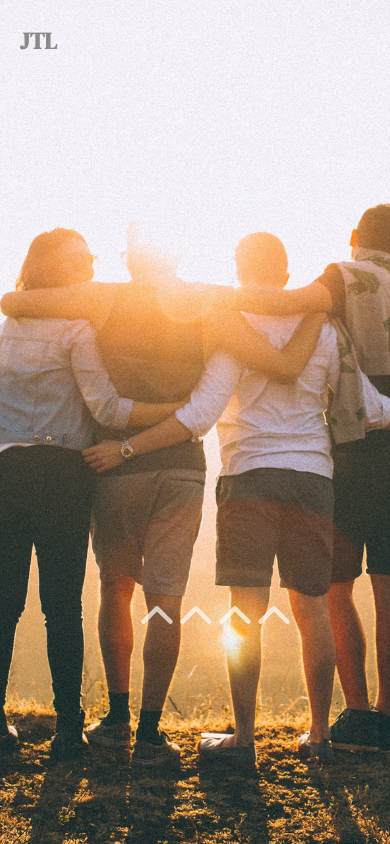
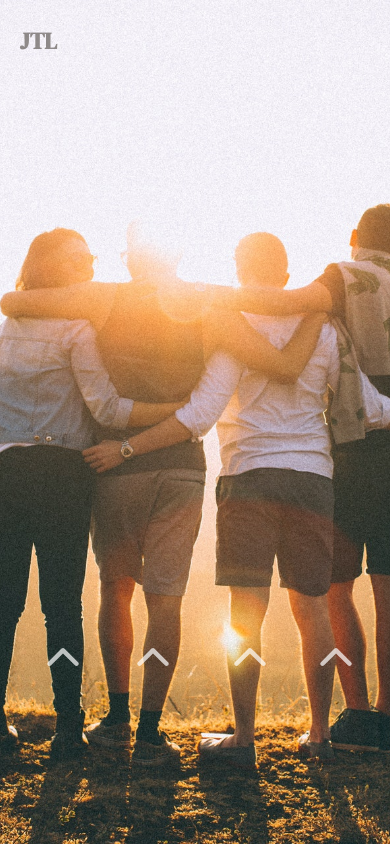
Before and after one commit to joshganote/30-Day-Challenge, a React (Create React App) app: page / in a window 390 px wide. Built offline with nearby package versions, Linux system fonts and the light colour scheme.

Commit message:
commiting this branch to continue with Jared narrative

```diff
--- a/src/components/HomePage.js
+++ b/src/components/HomePage.js
@@ -1,5 +1,6 @@
 import React from 'react';
 import { useHistory } from 'react-router-dom';
+
 import backgroundImage from '../assets/new-background-big.jpg';
 import { IoIosArrowUp } from 'react-icons/io';
 
@@ -30,17 +31,23 @@ const HomePage = () => {
             <img src={backgroundImage} className="homepage-background" />
             <h1 className="header">JTL</h1>
 
-            <div className="arrow arrow-one" onClick={navigateToJared}>
-                <IoIosArrowUp />
-            </div>
-
+            <div className="jared-arrow arrow arrow-one" onClick={navigateToJared}><IoIosArrowUp /></div>
             <div className="description-box description-one description-text hide-text">
                 <p>Jared Logan</p>
             </div>
-
-            <div className="arrow arrow-two"><IoIosArrowUp /></div>
-            <div className="arrow arrow-three"><IoIosArrowUp /></div>
-            <div className="arrow arrow-four"><IoIosArrowUp /></div>
+            <div
+            className="matt-arrow arrow arrow-two" onClick={navigateToMatt}><IoIosArrowUp /></div>
+            <div className="description-box description-two description-text hide-text">
+                <p>Matthew Boda</p>
+            </div>
+            <div className="arrow arrow-three" onClick={navigateToCallan}><IoIosArrowUp /></div>
+            <div className="description-box description-three description-text hide-text">
+                <p>Callan Searcy</p>
+            </div>
+            <div className="arrow arrow-four" onClick={navigateToZane}><IoIosArrowUp /></div>
+            <div className="description-box description-four description-text hide-text">
+                <p>Kyl Means</p>
+            </div>
             {/* <div className="jared-container">
                 <button onClick={navigateToJared} className="zone1"></button>
             </div>
--- a/src/css/Animation.css
+++ b/src/css/Animation.css
@@ -1,75 +1,208 @@
-/*------ Main Description Arrow ------*/
-.arrow {
-  position: absolute;
-  -o-object-fit: contain;
-  object-fit: contain;
-  font-size: 3em;
-  color: #ffffff;
-  opacity: 0.7;
-  top: 70%;
-  width: 5%;
-  height: 5%;
-  cursor: pointer;
+/* ------ Main Description Arrow ------
+
+
+/*--- Break points for different screen sizes ---*/
+/* @media screen and (max-width: 991px) {
+  .arrow-up {
+    left: 31%;
   }
 
-.arrow:hover + .hide-text {
-  display: block;
-  animation-duration: 1s;
-  animation-name: slideUpJared;
+  .image-4 {
+    left: 43%;
   }
 
-@keyframes slideUpJared {
-  from {
-    top: 60%;
-    left: 29%;
-    opacity: 25%;
+  .image-5 {
+    left: 54%;
   }
-  to {
-    top: 57%;
-    left: 29%;
-    opacity: 100%;
+
+  .image-6 {
+    left: 64%;
   }
 }
 
+@media screen and (max-width: 767px) {
+  .heading-2 {
+    left: 20px;
+    top: 20px;
+    width: 16vw;
+    height: 8vh;
+    line-height: 8vh;
+  }
+
+  .arrow-up {
+    left: 25%;
+  }
+
+  .image-4 {
+    left: 41%;
+    width: 5%;
+    height: 5%;
+  }
+
+  .image-5 {
+    left: 57%;
+  }
+
+  .image-6 {
+    left: 71%;
+  }
+}
+
+@media screen and (max-width: 479px) {
+  .heading-2 {
+    height: 5vh;
+    line-height: 5vh;
+  }
+
+  .arrow-up {
+    left: 6%;
+    width: 10%;
+    height: 5%;
+  }
+
+  .image-4 {
+    left: 34%;
+    width: 10%;
+  }
+
+  .image-5 {
+    left: 61%;
+    width: 10%;
+  }
+
+  .image-6 {
+    left: 83%;
+    width: 10%;
+  }
+} */
+/* @media screen and (max-width: 1080px) {
   .arrow-one {
-  left: 34%;
+    left: 20%;
+    font-size: 3em;
   }
 
   .arrow-two {
-  left: 44%;
+    left: 38%;
+    font-size: 3em;
+  }
+
+  .arrow-three {
+    left: 58%;
+    font-size: 3em;
+  }
+
+  .arrow-four{
+    left: 75%;
+    font-size: 3em;
+  }
+}
+
+@media screen and (max-width: 991px) {
+  .arrow-one {
+    left: 32%;
+    font-size: 3em;
+  }
+
+  .arrow-two {
+    left: 43%;
+    font-size: 3em;
   }
 
   .arrow-three {
     left: 54%;
+    font-size: 3em;
+  }
+
+  .arrow-4{
+    left: 64%;
+    font-size: 3em;
+  }
+}
+
+@media screen and (max-width: 770px) {
+  .arrow-one {
+    left: 20%;
+    font-size: 3em;
+  }
+
+  .arrow-two {
+    left: 38%;
+    font-size: 3em;
+  }
+
+  .arrow-three {
+    left: 55%;
+    font-size: 3em;
   }
 
   .arrow-four {
-  left: 64%;
+    left: 75%;
+    font-size: 3em;
+  }
 }
 
-.description-box {
-  position: absolute;
-  text-align: center;
-  width: 12%;
-  height: 5%;
+@media screen and (max-width: 670px) {
+  .arrow-one {
+    left: 20%;
+    font-size: 2em;
   }
 
-.description-text{
-  color: #f3f0f6;
-  margin: 0;
-  font-family: 'DM Serif Display', sans-serif;
-  font-size: 1.6em;
-  text-shadow: 1px 1px 1px rgba(94, 89, 84),
-                2px 2px 2px rgba(94, 89, 84),
-                3px 3px 3px  rgba(94, 89, 84),
-                4px 4px 4px rgba(94, 89, 84);
-  /* text-shadow: 1px 1px rgb(255, 132, 84),
-                2px 2px rgb(255, 132, 84),
-                3px 3px rgb(255, 132, 84); */
+  .arrow-two {
+    left: 38%;
+    font-size: 2em;
   }
 
-.description-one {
-  left: 29%;
-  top: 57%;
-  padding: 5px 5px;
+  .arrow-three {
+    left: 55%;
+    font-size: 2em;
   }
+
+  .arrow-four {
+    left: 75%;
+    font-size: 2em;
+  }
+}
+
+@media screen and (max-width: 479px) {
+  .arrow-one {
+    left: 10%;
+    font-size: 2em;
+  }
+
+  .arrow-two {
+    left: 34%;
+    font-size: 2em;
+  }
+
+  .arrow-three {
+    left: 60%;
+    font-size: 2em;
+  }
+
+  .arrow-four {
+    left: 80%;
+    font-size: 2em;
+  }
+}
+
+@media screen and (max-width: 289px) {
+  .arrow-one {
+    left: 8%;
+    font-size: 2em;
+  }
+
+  .arrow-two {
+    left: 34%;
+    font-size: 2em;
+  }
+
+  .arrow-three {
+    left: 60%;
+    font-size: 2em;
+  }
+
+  .arrow-four {
+    left: 80%;
+    font-size: 2em;
+  }
+} */
--- a/src/css/HomePage.css
+++ b/src/css/HomePage.css
@@ -1,3 +1,4 @@
+/*----- Main Page Elements -----*/
 .homepage-background {
   position: absolute;
   display: block;
@@ -40,7 +41,6 @@
   object-fit: fill;
 }
 
-/*------ Header for Producer's page------*/
 .header-extend {
   width: 60vw;
   color: rgba(255, 255, 255, 0.90);
@@ -56,7 +56,104 @@
   color: #ffffff;
 }
 
-/*------ Webpage to large iPad Pro responsive ------*/
+.hide-text {
+  display: none;
+}
+
+/*---- Arrow to show name -----*/
+.arrow {
+  position: absolute;
+  -o-object-fit: contain;
+  object-fit: contain;
+  font-size: 3em;
+  color: #ffffff;
+  opacity: 0.7;
+  top: 75%;
+  width: 8%;
+  height: 8%;
+  cursor: pointer;
+}
+
+.jared-arrow:hover + .hide-text {
+  display: block;
+  animation-duration: 1s;
+  animation-name: slideJaredUp;
+}
+
+@keyframes slideJaredUp {
+  from {
+    top: 67%;
+    left: 27%;
+    opacity: 25%;
+  }
+  to {
+    top: 60%;
+    left: 27%;
+    opacity: 100%;
+  }
+}
+
+.arrow-one {
+  left: 34%;
+}
+
+.arrow-two {
+  left: 44%;
+}
+
+.arrow-three {
+  left: 54%;
+}
+
+.arrow-four {
+  left: 64%;
+}
+
+.description-box {
+  position: absolute;
+  text-align: center;
+  width: 18%;
+  height: 5%;
+}
+
+.description-text{
+  color: #f3f0f6;
+  margin: 0;
+  font-family: 'DM Serif Display', sans-serif;
+  text-shadow: 1px 1px 1px rgba(94, 89, 84),
+                2px 2px 2px rgba(94, 89, 84),
+                3px 3px 3px  rgba(94, 89, 84),
+                4px 4px 4px rgba(94, 89, 84);
+  /* text-shadow: 1px 1px rgb(255, 132, 84),
+                2px 2px rgb(255, 132, 84),
+                3px 3px rgb(255, 132, 84); */
+}
+
+.description-one {
+  top: 60%;
+  left: 27%;
+  font-size: 1.6em;
+}
+
+.description-two {
+  top: 60%;
+  left: 50%;
+  font-size: 1.6em;
+}
+
+.description-three {
+  top: 60%;
+  left: 30%;
+  font-size: 1.6em;
+}
+
+.description-four {
+  top: 60%;
+  left: 30%;
+  font-size: 1.6em;
+}
+
+/*------ Responsive Screen Sizes ------*/
 @media screen and (max-width: 1080px) {
   .homepage-background {
     position: absolute;
@@ -81,6 +178,46 @@
     font-size: 3.5em;
     color: #ffffff;
   }
+
+  /* .jared-arrow:hover + .hide-text {
+    display: block;
+    animation-duration: 1s;
+    animation-name: slideJaredUp;
+  }
+
+  @keyframes slideJaredUp {
+    from {
+      top: 66%;
+      left: 27%;
+      opacity: 25%;
+    }
+    to {
+      top: 62%;
+      left: 27%;
+      opacity: 100%;
+    }
+  } */
+
+  .arrow-one {
+    left: 32%;
+  }
+  .arrow-two {
+    left: 43%;
+  }
+
+  .arrow-three {
+    left: 53%;
+  }
+
+  .arrow-four {
+    left: 63%;
+  }
+
+  /* .description-one {
+    top: 62%;
+    left: 27%;
+    font-size: 1.6em;
+  } */
 }
 
 /*------ Slightly smaller tablet responsive ------*/
@@ -108,10 +245,58 @@
     font-size: 4em;
     color: #ffffff;
   }
+
+  /* .jared-arrow:hover + .hide-text {
+    display: block;
+    animation-duration: 1s;
+    animation-name: slideJaredUp;
+  }
+
+  @keyframes slideJaredUp {
+    from {
+      top: 65%;
+      left: 25%;
+      opacity: 25%;
+    }
+    to {
+      top: 61%;
+      left: 25%;
+      opacity: 100%;
+    }
+  } */
+
+  .arrow-one {
+    left: 31%;
+  }
+
+  .arrow-two {
+    left: 43%;
+  }
+
+  .arrow-three {
+    left: 54%;
+  }
+
+  .arrow-four {
+    left: 64%;
+  }
+
+  /* .description-one {
+    top: 61%;
+    left: 25%;
+    font-size: 1.6em;
+  } */
 }
 
 /*------ Large phone screen responsive ------*/
-@media screen and (max-width: 767px) {
+@media screen and (max-width: 769px) {
+  .homepage-background {
+    position: absolute;
+    overflow: auto;
+    -o-object-fit: cover;
+    object-fit: cover;
+  }
+
   .header {
     left: 20px;
     top: 20px;
@@ -126,13 +311,40 @@
     top: 4%;
     right: 3%;
     opacity: 0.7;
-    font-size: 2.5em;
+    font-size: 2em;
     color: #ffffff;
   }
+
+  .arrow-one {
+    left: 18%;
+  }
+
+  .arrow-two {
+    left: 38%;
+  }
+
+  .arrow-three {
+    left: 54%;
+  }
+
+  .arrow-four {
+    left: 72%;
+  }
 }
+/* ^^ seems to work for adjusting Chrome browser window ^^
+ * other styles below seem to work for some mobile stuff but then throws
+ * other things off in broswer
+*/
 
 /*------ Medium phone screen responsive ------*/
-@media screen and (max-width: 479px) {
+@media screen and (max-width: 445px) {
+  .homepage-background {
+    position: absolute;
+    overflow: auto;
+    -o-object-fit: cover;
+    object-fit: cover;
+  }
+
   .header {
     height: 5vh;
     line-height: 5vh;
@@ -145,13 +357,35 @@
     top: 3%;
     right: 3%;
     opacity: 0.7;
-    font-size: 2em;
     color: #ffffff;
+  }
+
+  .arrow-one {
+    left: 10%;
+  }
+
+  .arrow-two {
+    left: 33%;
+  }
+
+  .arrow-three {
+    left: 58%;
+  }
+
+  .arrow-four {
+    left: 80%;
   }
 }
 
 /*------ Small phone screen responsive ------*/
-@media screen and (max-width: 289px) {
+@media screen and (max-width: 370px) {
+  .homepage-background {
+    position: absolute;
+    overflow: auto;
+    -o-object-fit: cover;
+    object-fit: cover;
+  }
+
   .header {
     height: 5vh;
     line-height: 5vh;
@@ -167,11 +401,22 @@
     font-size: 1.6em;
     color: #ffffff;
   }
-}
 
-/*-- Hides Home Page title until back arrow clicked --*/
-.hide-text {
-  display: none;
+  .arrow-one {
+    left: 8%;
+  }
+
+  .arrow-two {
+    left: 35%;
+  }
+
+  .arrow-three {
+    left: 60%;
+  }
+
+  .arrow-four {
+    left: 80%;
+  }
 }
 
 /* .description-text:hover {
```
Lines whose indentation alone changed are shown as unchanged.
